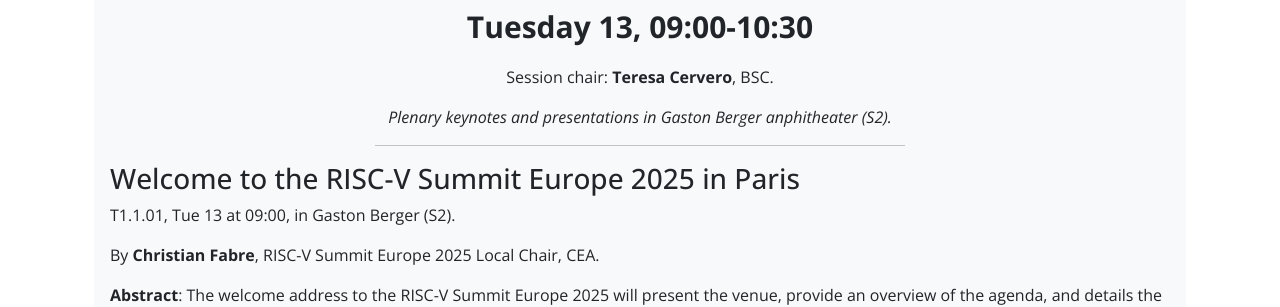
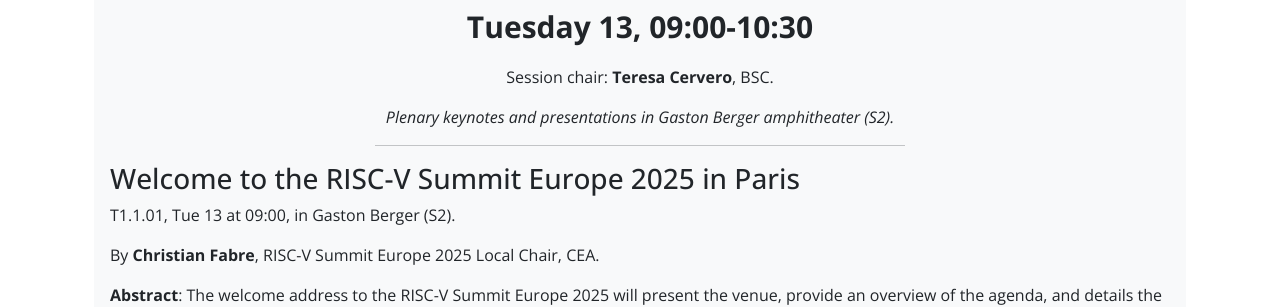
Before and after one commit to riscv-europe/summit-website-development, a Jekyll site: the page built from summit/2025/presentations.md, in a window 1280 px wide and 900 px high, scrolled down 1808 px. Shown: the part 154-461 px from the top of the window. Built offline with Jekyll 4.4.1, drawn with Linux system fonts in a browser that asks for light colours; some of the changed text lies outside the part shown.

Commit message:
Fix: typo.

```diff
--- a/summit/2025/presentations.md
+++ b/summit/2025/presentations.md
@@ -66,7 +66,7 @@
 {% assign agenda  = site.data.summit-agenda %}
 {% for session in sessions %}
 {% if session.Kind == "Plenary" %}
-	{% assign kind = "Plenary keynotes and presentations in Gaston Berger anphitheater (S2)." %}
+	{% assign kind = "Plenary keynotes and presentations in Gaston Berger amphitheater (S2)." %}
 	{% assign location = "Gaston Berger (S2)" %}
 {% elsif session.Kind == "Demo" %}
 	{% assign kind = "Booths and posters in expo area (S1, S2, & S3).<br/>Demos in Louis Armand East amphitheater (S3)." %}
```
